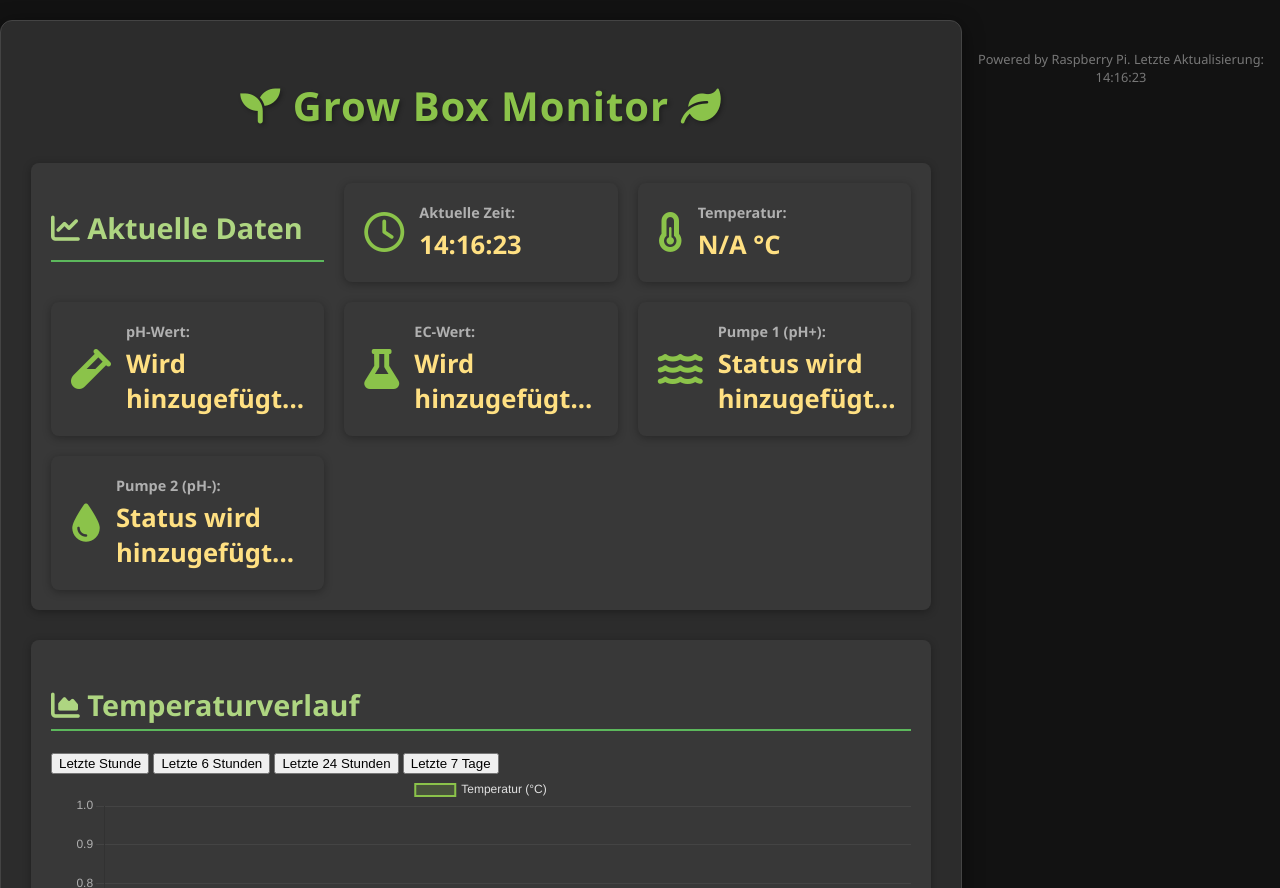
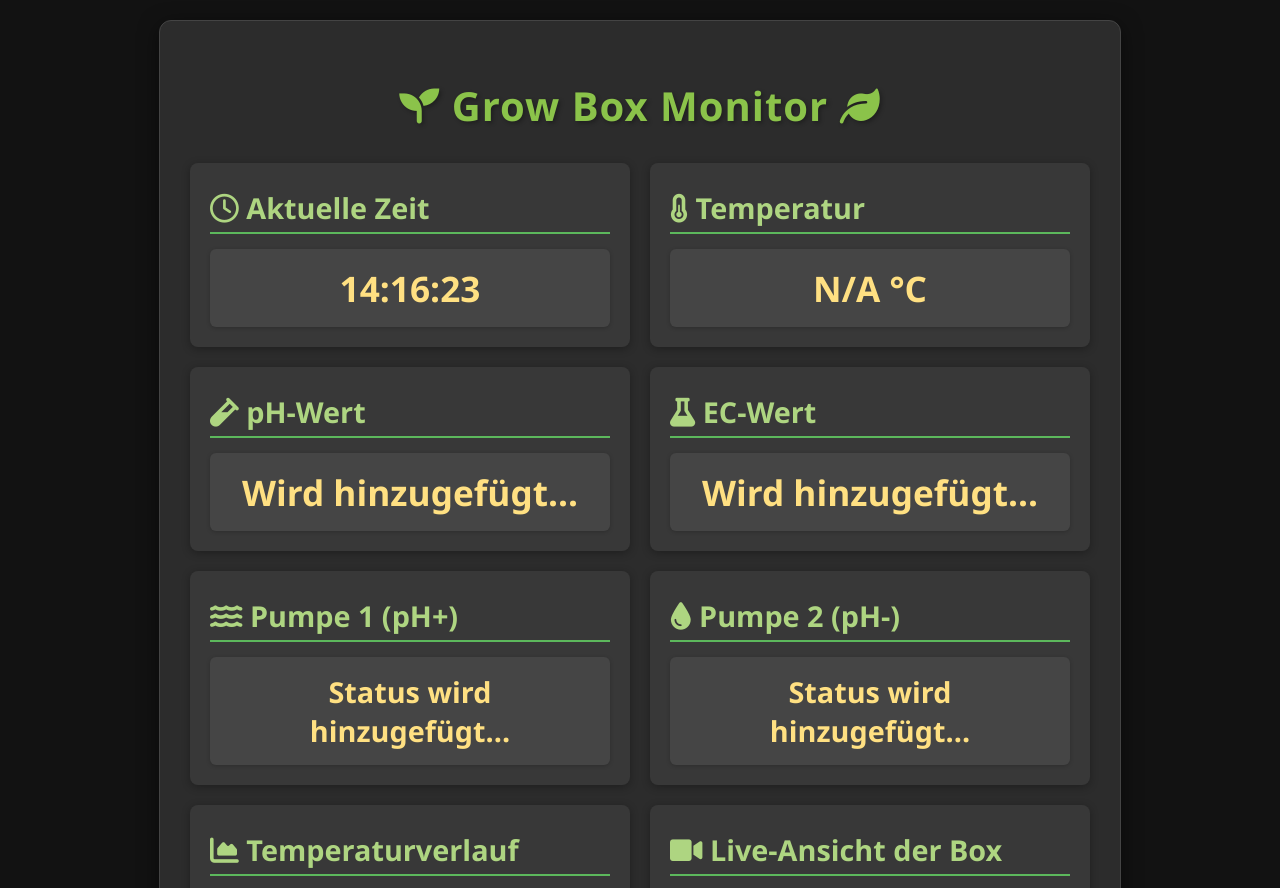
Before and after one commit to bonzei123/growbox, a Flask app: page / in a window 1280 px wide. Shown: the top 888 px of the page. Run offline with Flask 3, Linux system fonts and the light colour scheme; data that the repository does not hold is empty; parts of the project's set-up code (start-up, migrations or seed data) failed here and were passed over.

Commit message:
splittet data and added draggable widgets

```diff
--- a/app.py
+++ b/app.py
@@ -4,12 +4,12 @@ import os
 import glob
 import subprocess
 import time
-import sqlite3  # Neu: Für die Datenbankverbindung
+import sqlite3
 
 app = Flask(__name__)
 
 # --- Datenbank Konfiguration ---
-DB_NAME = 'growbox_data.db'  # Muss mit setup_database.py und log_temperature.py übereinstimmen
+DB_NAME = 'growbox_data.db'
 
 # --- DS18B20 Temperatursensor Konfiguration (wie gehabt) ---
 base_dir = '/sys/bus/w1/devices/'
@@ -76,10 +76,10 @@ MJPG_STREAM_URL = "http://"
 MJPG_STREAM_PORT = 8080
 
 os.makedirs(TIMELAPSE_DIR, exist_ok=True)
-os.makedirs(PHOTO_DIR, exist_ok=True)  # Stelle sicher, dass das auch existiert
+os.makedirs(PHOTO_DIR, exist_ok=True)
 
 
-# --- NEU: API-Endpunkt für Temperaturdaten ---
+# --- API-Endpunkt für Temperaturdaten MIT FALLBACK ---
 @app.route('/api/temperature_data')
 def get_temperature_data():
     conn = None
@@ -87,29 +87,60 @@ def get_temperature_data():
         conn = sqlite3.connect(DB_NAME)
         cursor = conn.cursor()
 
-        # Hole den gewünschten Zeitbereich aus den URL-Parametern
-        # Standard: letzte 24 Stunden
         hours = request.args.get('hours', type=int, default=24)
 
-        # Berechne den Startzeitpunkt
         time_ago = datetime.datetime.now() - datetime.timedelta(hours=hours)
         time_ago_iso = time_ago.isoformat()
 
-        # Daten aus der Datenbank abrufen
-        # Sortiere nach Zeitstempel, um den Graphen korrekt zu zeichnen
         cursor.execute("SELECT timestamp, value FROM temperatures WHERE timestamp >= ? ORDER BY timestamp ASC",
                        (time_ago_iso,))
         data = cursor.fetchall()
 
-        # Daten für Chart.js formatieren
-        labels = [row[0] for row in data]  # Zeitstempel als Labels
-        values = [row[1] for row in data]  # Temperaturwerte
+        # --- FALLBACK-LOGIK HIER ---
+        if not data:  # Wenn keine echten Daten gefunden wurden
+            print(f"Keine echten Temperaturdaten für die letzten {hours} Stunden gefunden. Erzeuge Sample-Daten.")
+            labels = []
+            values = []
+            start_time = datetime.datetime.now() - datetime.timedelta(hours=hours)
+
+            # Erzeuge Sample-Datenpunkte (z.B. alle 5 Minuten)
+            num_points = (hours * 60) // 5  # Anzahl der Punkte
+
+            for i in range(num_points):
+                point_time = start_time + datetime.timedelta(minutes=i * 5)
+                labels.append(point_time.isoformat())
+
+                # Beispiel für eine "realistische" Sample-Temperatur (z.B. 20-25 Grad mit leichter Schwankung)
+                # Hier kannst du komplexere Muster einbauen, wenn du möchtest
+                sample_temp = 22.0 + (i % 20 - 10) * 0.2 + (i % 5 - 2.5) * 0.5  # Leichte Schwankung
+                values.append(round(sample_temp, 2))
+
+            return jsonify({'labels': labels, 'values': values})
+
+        # --- Echte Daten verarbeiten (wenn vorhanden) ---
+        labels = [row[0] for row in data]
+        values = [row[1] for row in data]
 
         return jsonify({'labels': labels, 'values': values})
 
     except sqlite3.Error as e:
         print(f"API Error: Fehler beim Lesen aus der Datenbank: {e}")
-        return jsonify({'error': str(e)}), 500
+        # Auch hier einen Fallback anbieten, wenn die DB-Verbindung/Abfrage fehlschlägt
+        # Dies ist hilfreich, wenn die DB-Datei beschädigt ist oder nicht gefunden wird
+        print("Erzeuge Sample-Daten aufgrund eines Datenbankfehlers.")
+        labels = []
+        values = []
+        hours = request.args.get('hours', type=int,
+                                 default=24)  # Fallback für Stunden, falls der erste Fehler schon bei hours auftrat
+        start_time = datetime.datetime.now() - datetime.timedelta(hours=hours)
+        num_points = (hours * 60) // 5
+        for i in range(num_points):
+            point_time = start_time + datetime.timedelta(minutes=i * 5)
+            labels.append(point_time.isoformat())
+            sample_temp = 22.0 + (i % 20 - 10) * 0.2 + (i % 5 - 2.5) * 0.5
+            values.append(round(sample_temp, 2))
+        return jsonify({'labels': labels, 'values': values}), 500  # Status 500 für internen Serverfehler
+
     finally:
         if conn:
             conn.close()
@@ -142,32 +173,28 @@ def index():
 
 @app.route('/create_timelapse', methods=['POST'])
 def create_timelapse():
-    # Lösche alte temporäre Dateien, falls vorhanden (sollte von ffmpeg aufgeräumt werden, aber zur Sicherheit)
     temp_files = glob.glob(os.path.join(TIMELAPSE_DIR, 'temp_*.jpg'))
     for f in temp_files:
         os.remove(f)
 
-    # Finde alle Fotos im PHOTO_DIR
     photos = sorted(glob.glob(os.path.join(PHOTO_DIR, '*.jpg')))
     if not photos:
         return render_template('timelapse_status.html',
                                message="Keine Fotos gefunden, um einen Zeitraffer zu erstellen.", video_url=None), 404
 
-    # ffmpeg braucht nummerierte Dateien, Symlinks sind eine saubere Lösung
     for i, photo_path in enumerate(photos):
         link_path = os.path.join(TIMELAPSE_DIR, f"temp_{i:05d}.jpg")
         try:
             os.symlink(photo_path, link_path)
         except FileExistsError:
-            pass  # Link existiert schon, überspringen
+            pass
 
     timestamp = datetime.datetime.now().strftime("%Y%m%d_%H%M%S")
     output_video = os.path.join(TIMELAPSE_DIR, f"timelapse_{timestamp}.mp4")
 
-    # ffmpeg Befehl
     command = [
         "ffmpeg", "-y",
-        "-framerate", "10",  # Du könntest dies auch im Frontend anpassbar machen
+        "-framerate", "10",
         "-i", os.path.join(TIMELAPSE_DIR, "temp_%05d.jpg"),
         "-c:v", "libx264",
         "-pix_fmt", "yuv420p",
@@ -189,7 +216,6 @@ def create_timelapse():
     except FileNotFoundError:
         message = "FFmpeg ist nicht installiert. Bitte 'sudo apt-get install ffmpeg' ausführen."
     finally:
-        # Lösche die temporären Symlinks nach der Erstellung
         for f in glob.glob(os.path.join(TIMELAPSE_DIR, 'temp_*.jpg')):
             os.remove(f)
 
--- a/templates/base.html
+++ b/templates/base.html
@@ -3,9 +3,9 @@
 <head>
     <meta charset="UTF-8">
     <meta name="viewport" content="width=device-width, initial-scale=1.0">
-    <title>{% block title %}Grow Box Monitor{% endblock %}</title> {# Ein Block für den Seitentitel #}
+    <title>{% block title %}Grow Box Monitor{% endblock %}</title>
     <link rel="stylesheet" href="https://cdnjs.cloudflare.com/ajax/libs/font-awesome/6.0.0-beta3/css/all.min.css">
-    {% block head_extra %}{% endblock %} {# Ein Block für zusätzliche Elemente im Head (z.B. Chart.js) #}
+    {% block head_extra %}{% endblock %}
     <style>
         body {
             font-family: 'Segoe UI', Tahoma, Geneva, Verdana, sans-serif;
@@ -13,8 +13,7 @@
             background-color: #121212;
             color: #e0e0e0;
             display: flex;
-            justify-content: center;
-            align-items: flex-start;
+            flex-direction: column;
             min-height: 100vh;
             padding: 20px 0;
         }
@@ -26,6 +25,10 @@
             border-radius: 12px;
             box-shadow: 0 5px 20px rgba(0,0,0,0.5);
             border: 1px solid #444;
+            flex-grow: 1;
+            margin-left: auto;
+            margin-right: auto;
+            padding-bottom: 20px;
         }
         h1 {
             color: #8bc34a;
@@ -37,37 +40,59 @@
         }
         h2 {
             color: #aed581;
-            margin-top: 25px;
-            margin-bottom: 20px;
+            margin-top: 0;
+            margin-bottom: 15px;
             font-size: 1.8em;
             border-bottom: 2px solid #5cb85c;
             padding-bottom: 5px;
+            padding-top: 5px;
         }
 
-        /* Gemeinsame Stile für Datenkarten und Sektionen */
-        .data-section, .graph-section, .camera-section {
+        /* --- Widget-Grundstruktur --- */
+        .widget-grid-container {
+            display: grid;
+            grid-template-columns: repeat(auto-fill, minmax(300px, 1fr));
+            gap: 20px;
+            align-items: start;
+        }
+        .widget {
             background-color: #383838;
             padding: 20px;
             border-radius: 8px;
             box-shadow: 0 2px 8px rgba(0,0,0,0.3);
-            margin-bottom: 30px;
+            cursor: grab;
+            transition: transform 0.2s ease-in-out;
+            min-height: 100px; /* Mindesthöhe, damit Drag-Handle immer sichtbar */
+            display: flex;
+            flex-direction: column;
         }
-        .data-section {
-            display: grid;
-            grid-template-columns: repeat(auto-fit, minmax(250px, 1fr));
-            gap: 20px;
+        .widget:active {
+            cursor: grabbing;
         }
-        .data-card {
-            background-color: #383838; /* Wiederholung, aber kann spezifisch sein */
-            padding: 20px;
-            border-radius: 8px;
-            box-shadow: 0 2px 8px rgba(0,0,0,0.3);
+        .widget.sortable-ghost {
+            opacity: 0.4;
+            background-color: #555;
+            border: 2px dashed #8bc34a;
+        }
+
+        /* --- Datenkarten innerhalb eines Widgets (jetzt nur noch ein einzelnes item) --- */
+        /* Die früheren .data-card-grid und .data-card sind jetzt nicht mehr relevant, da jeder Wert ein eigenes Widget ist */
+        /* Wir nutzen den Stil von .data-card-item direkt, da es der Inhalt des Widgets ist */
+        .data-card-item { /* Dies ist der Styling-Block für den Inhalt der einzelnen Daten-Widgets */
+            background-color: #454545;
+            padding: 15px;
+            border-radius: 6px;
+            box-shadow: 0 1px 4px rgba(0,0,0,0.2);
             display: flex;
             align-items: center;
             justify-content: space-between;
+            /* Für einzelne Werte, die zentriert werden sollen */
+            margin: auto; /* Zentriert horizontal innerhalb des Widgets, wenn nötig */
+            width: 100%; /* Stellt sicher, dass es die volle Breite des Widgets einnimmt */
+            box-sizing: border-box; /* Padding wird zur Breite hinzugezählt */
         }
-        .data-card i {
-            font-size: 2.5em;
+        .data-card-item i { /* Icons im Datenwert-Widget */
+            font-size: 1.8em;
             color: #8bc34a;
             margin-right: 15px;
         }
@@ -78,15 +103,49 @@
             display: block;
             color: #b0b0b0;
             font-size: 0.9em;
-            margin-bottom: 5px;
+            margin-bottom: 3px;
         }
         .data-info .value {
-            font-size: 1.6em;
+            font-size: 1.4em;
             font-weight: bold;
             color: #ffe082;
         }
 
-        /* Gemeinsame Button-Stile */
+        /* Graph-Sektion (bleibt fast wie gehabt, ist selbst ein Widget) */
+        .graph-controls {
+            text-align: center;
+            margin-bottom: 15px;
+        }
+        .graph-button {
+            background-color: #5cb85c;
+            color: white;
+            padding: 8px 15px;
+            border: none;
+            border-radius: 5px;
+            cursor: pointer;
+            font-size: 0.9em;
+            margin: 0 5px;
+            transition: background-color 0.3s ease;
+        }
+        .graph-button:hover, .graph-button.active {
+            background-color: #4CAF50;
+        }
+        canvas {
+            background-color: #2c2c2c;
+            border-radius: 5px;
+            width: 100% !important;
+            height: auto !important;
+        }
+
+        /* Kamera-Sektion (bleibt fast wie gehabt, ist selbst ein Widget) */
+        .camera-section img {
+            display: block;
+            max-width: 100%;
+            height: auto;
+            margin: 15px auto;
+            border: 2px solid #5cb85c;
+            border-radius: 4px;
+        }
         .button-group {
             margin-top: 20px;
             display: flex;
@@ -118,16 +177,18 @@
         }
 
         /* Footer */
-        .footer {
+        footer {
             text-align: center;
-            margin-top: 30px;
             font-size: 0.8em;
             color: #777;
+            padding: 10px;
+            width: 100%;
+            box-sizing: border-box;
         }
 
         /* Responsive Anpassungen */
         @media (max-width: 768px) {
-            .data-section {
+            .widget-grid-container {
                 grid-template-columns: 1fr;
             }
             .container {
@@ -136,18 +197,23 @@
             }
         }
     </style>
-    {% block meta_refresh %}{% endblock %} {# Block für Meta-Refresh #}
+    {% block meta_refresh %}{% endblock %}
 </head>
 <body>
     <div class="container">
         <h1><i class="fas fa-seedling"></i> {% block page_heading %}Grow Box Monitor{% endblock %} <i class="fas fa-leaf"></i></h1>
 
-        {% block content %}{% endblock %} {# Dies ist der Haupt-Inhaltsblock #}
-
+        <div class="widget-grid-container" id="sortable-widgets">
+            {% block content %}{% endblock %}
+        </div>
     </div>
-    <div class="footer">
-        Powered by Raspberry Pi. Letzte Aktualisierung: {{ current_time }}
-    </div>
-    {% block scripts %}{% endblock %} {# Block für JavaScript am Ende des Bodys #}
+    <footer>
+        <div class="footer">
+            {% block footer_content %}
+                Powered by Raspberry Pi. Letzte Aktualisierung: {{ current_time }}
+            {% endblock %}
+        </div>
+    </footer>
+    {% block scripts %}{% endblock %}
 </body>
 </html>
--- a/templates/index.html
+++ b/templates/index.html
@@ -1,59 +1,82 @@
-{% extends "base.html" %} {# Sagt Jinja, dass dieses Template base.html erweitert #}
+{% extends "base.html" %}
 
-{% block title %}Grow Box Monitor{% endblock %} {# Spezifischer Titel für diese Seite #}
+{% block title %}Grow Box Monitor{% endblock %}
 
 {% block head_extra %}
     <script src="https://cdn.jsdelivr.net/npm/chart.js"></script>
+    <script src="https://cdn.jsdelivr.net/npm/sortablejs@1.15.0/Sortable.min.js"></script>
 {% endblock %}
 
 {% block meta_refresh %}
-    <meta http-equiv="refresh" content="60"> {# Aktualisierung nur auf der Hauptseite #}
+    <meta http-equiv="refresh" content="60">
 {% endblock %}
 
-{% block page_heading %}Grow Box Monitor{% endblock %} {# Kann hier überschrieben werden oder standardmäßig bleiben #}
+{% block page_heading %}Grow Box Monitor{% endblock %}
 
-{% block content %}
-    <div class="data-section">
-        <h2><i class="fas fa-chart-line"></i> Aktuelle Daten</h2>
-        <div class="data-card">
-            <i class="far fa-clock"></i>
-            <div class="data-info">
-                <strong>Aktuelle Zeit:</strong> <span class="value">{{ current_time }}</span>
-            </div>
-        </div>
-        <div class="data-card">
-            <i class="fas fa-thermometer-half"></i>
-            <div class="data-info">
-                <strong>Temperatur:</strong> <span class="value">{{ temperature }} °C</span>
-            </div>
-        </div>
-        <div class="data-card">
-            <i class="fas fa-vial"></i>
-            <div class="data-info">
-                <strong>pH-Wert:</strong> <span class="value">Wird hinzugefügt...</span>
-            </div>
-        </div>
-        <div class="data-card">
-            <i class="fas fa-flask"></i>
-            <div class="data-info">
-                <strong>EC-Wert:</strong> <span class="value">Wird hinzugefügt...</span>
-            </div>
-        </div>
-        <div class="data-card">
-            <i class="fas fa-water"></i>
-            <div class="data-info">
-                <strong>Pumpe 1 (pH+):</strong> <span class="value">Status wird hinzugefügt...</span>
-            </div>
-        </div>
-        <div class="data-card">
-            <i class="fas fa-tint"></i>
-            <div class="data-info">
-                <strong>Pumpe 2 (pH-):</strong> <span class="value">Status wird hinzugefügt...</span>
+{% block content %} {# Dieser Block füllt den widget-grid-container in base.html #}
+
+    {# Aktuelle Zeit Widget #}
+    <div class="widget" id="time-widget">
+        <h2><i class="far fa-clock"></i> Aktuelle Zeit</h2>
+        <div class="data-card-item"> {# Nutzt den Stil der Datenkarten, ist aber jetzt der Hauptinhalt des Widgets #}
+            <div class="data-info" style="text-align: center; width: 100%;"> {# Zentriert den Inhalt #}
+                <span class="value" style="font-size: 2.2em;">{{ current_time }}</span> {# Größer anzeigen #}
             </div>
         </div>
     </div>
 
-    <div class="graph-section">
+    {# Temperatur Widget #}
+    <div class="widget" id="temperature-value-widget">
+        <h2><i class="fas fa-thermometer-half"></i> Temperatur</h2>
+        <div class="data-card-item">
+            <div class="data-info" style="text-align: center; width: 100%;">
+                <span class="value" style="font-size: 2.2em;">{{ temperature }} °C</span>
+            </div>
+        </div>
+    </div>
+
+    {# pH-Wert Widget #}
+    <div class="widget" id="ph-widget">
+        <h2><i class="fas fa-vial"></i> pH-Wert</h2>
+        <div class="data-card-item">
+            <div class="data-info" style="text-align: center; width: 100%;">
+                <span class="value" style="font-size: 2.2em;">Wird hinzugefügt...</span>
+            </div>
+        </div>
+    </div>
+
+    {# EC-Wert Widget #}
+    <div class="widget" id="ec-widget">
+        <h2><i class="fas fa-flask"></i> EC-Wert</h2>
+        <div class="data-card-item">
+            <div class="data-info" style="text-align: center; width: 100%;">
+                <span class="value" style="font-size: 2.2em;">Wird hinzugefügt...</span>
+            </div>
+        </div>
+    </div>
+
+    {# Pumpe 1 (pH+) Widget #}
+    <div class="widget" id="pump1-widget">
+        <h2><i class="fas fa-water"></i> Pumpe 1 (pH+)</h2>
+        <div class="data-card-item">
+            <div class="data-info" style="text-align: center; width: 100%;">
+                <span class="value" style="font-size: 1.8em;">Status wird hinzugefügt...</span>
+            </div>
+        </div>
+    </div>
+
+    {# Pumpe 2 (pH-) Widget #}
+    <div class="widget" id="pump2-widget">
+        <h2><i class="fas fa-tint"></i> Pumpe 2 (pH-)</h2>
+        <div class="data-card-item">
+            <div class="data-info" style="text-align: center; width: 100%;">
+                <span class="value" style="font-size: 1.8em;">Status wird hinzugefügt...</span>
+            </div>
+        </div>
+    </div>
+
+    {# Temperaturverlauf Widget #}
+    <div class="widget" id="graph-widget">
         <h2><i class="fas fa-chart-area"></i> Temperaturverlauf</h2>
         <div class="graph-controls">
             <button class="graph-button active" data-hours="1">Letzte Stunde</button>
@@ -64,7 +87,8 @@
         <canvas id="temperatureChart"></canvas>
     </div>
 
-    <div class="camera-section">
+    {# Kamera-Widget #}
+    <div class="widget" id="camera-widget">
         <h2><i class="fas fa-video"></i> Live-Ansicht der Box</h2>
         <img src="{{ mjpg_stream_url }}" alt="Live Camera Stream">
         <div class="button-group">
@@ -198,6 +222,41 @@
             const defaultHours = document.querySelector('.graph-button.active').dataset.hours;
             const data = await fetchTemperatureData(defaultHours);
             createOrUpdateChart(data);
+
+            // --- Sortable.js für Drag-and-Drop ---
+            const sortableContainer = document.getElementById('sortable-widgets');
+            if (sortableContainer) {
+                new Sortable(sortableContainer, {
+                    animation: 150,
+                    handle: 'h2', // Überschrift als Ziehgriff verwenden
+                    ghostClass: 'sortable-ghost',
+                    onEnd: function (evt) {
+                        const order = Array.from(sortableContainer.children).map(item => item.id);
+                        localStorage.setItem('widgetOrder', JSON.stringify(order));
+                        console.log('Widget order saved:', order);
+                    }
+                });
+
+                // Reihenfolge beim Laden der Seite wiederherstellen
+                const savedOrder = JSON.parse(localStorage.getItem('widgetOrder'));
+                if (savedOrder) {
+                    const currentWidgetIds = Array.from(sortableContainer.children).map(item => item.id);
+                    let validOrder = savedOrder.filter(id => currentWidgetIds.includes(id));
+
+                    currentWidgetIds.forEach(id => {
+                        if (!validOrder.includes(id)) {
+                            validOrder.push(id);
+                        }
+                    });
+
+                    validOrder.forEach(id => {
+                        const element = document.getElementById(id);
+                        if (element) {
+                            sortableContainer.appendChild(element);
+                        }
+                    });
+                }
+            }
         });
     </script>
 {% endblock %}
```
